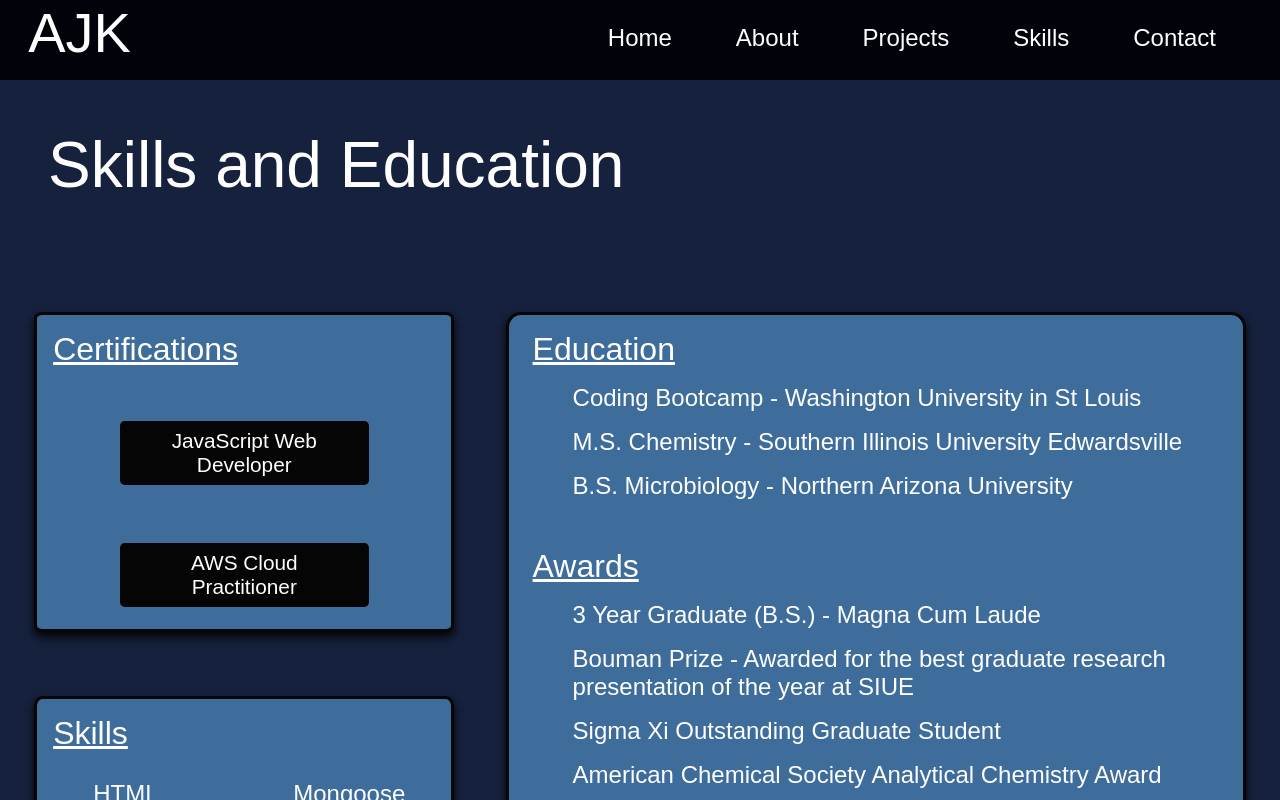
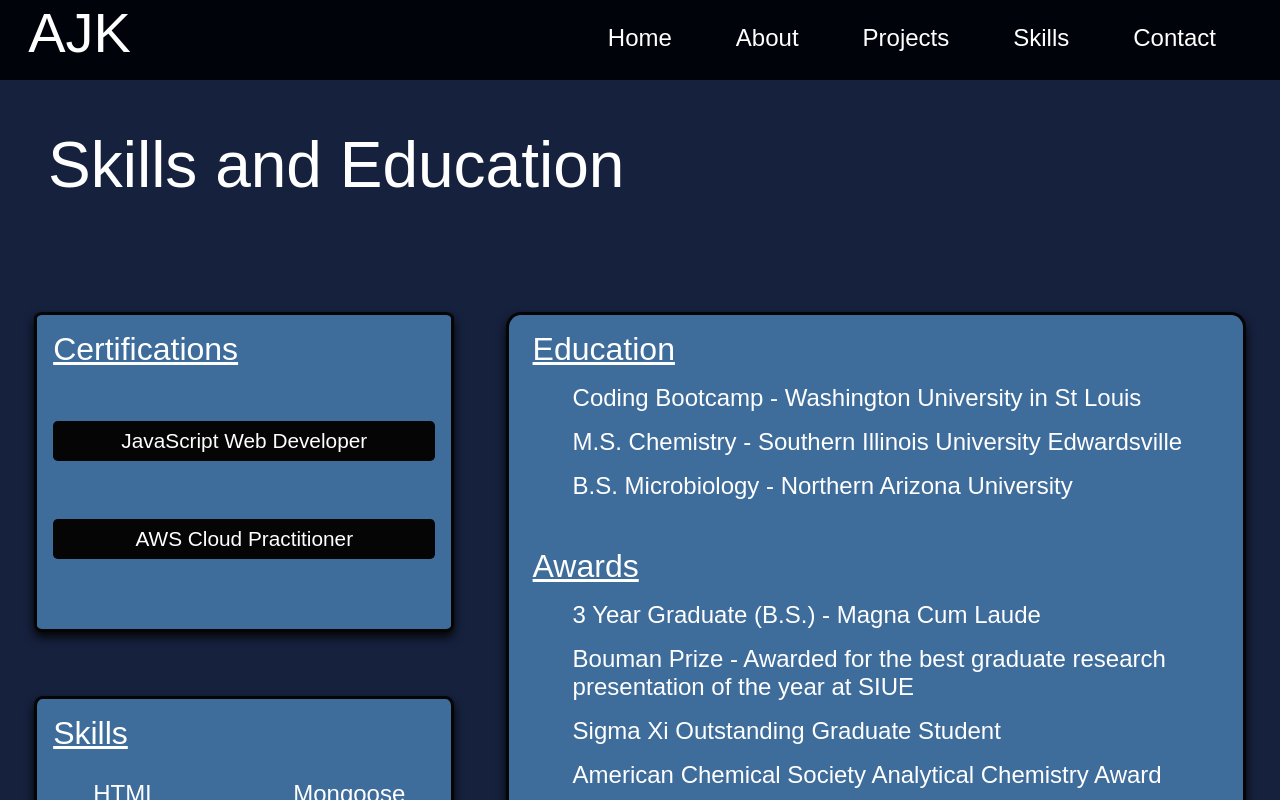
Before and after one commit to Kamadulski999/Kamadulski, a React (Create React App) app: page /Skills in a window 1280 px wide. Shown: the top 800 px of the page. Built offline with nearby package versions, Linux system fonts and the light colour scheme; a web font is replaced by a local one.

Commit message:
added pdf links for reusme and bootcamp certificate

```diff
--- a/src/Pages/Skills/index.js
+++ b/src/Pages/Skills/index.js
@@ -4,6 +4,21 @@ import './skills.css'
 
 
 function Skills() {
+
+    const certClick = () => {
+        // using Java Script method to get PDF file
+        fetch("assets/AndrewKamadulski.pdf").then(response => {
+            response.blob().then(blob => {
+                // Creating new object of PDF file
+                const fileURL = window.URL.createObjectURL(blob);
+                // Setting various property values
+                let alink = document.createElement('a');
+                alink.href = fileURL;
+                alink.download = 'AndrewKamadulski.pdf';
+                alink.click();
+            })
+        })
+    }
     return (
         <>
         <Nav />
@@ -14,8 +29,8 @@ function Skills() {
             <div className="card cert-card">
                     <div className="card-banner">Certifications</div>
                     <div className='btn-container'>
-                    <a href="https://docs.google.com/document/d/14rXxrd1tWIDdhrWqq_qM_HzFTw1dqg2gIR5dIb4nQDs/edit"  type="application/pdf"  className="skill-btn"><div className="btn">JavaScript Web Developer</div></a>
-                    <a href="https://www.credly.com/badges/cc09723b-dfa3-4ccc-b85e-b2e44b8fe9f5" className="skill-btn"><div className="btn">AWS Cloud Practitioner</div></a>
+                    <div  className="skill-btn" onClick={certClick}><div className="btn">JavaScript Web Developer</div></div>
+                    <div className="skill-btn"><a href="https://www.credly.com/badges/cc09723b-dfa3-4ccc-b85e-b2e44b8fe9f5"><div className="btn">AWS Cloud Practitioner</div></a></div>
                     </div>
             </div>
             <div className="skill-card card">
--- a/src/Pages/Skills/skills.css
+++ b/src/Pages/Skills/skills.css
@@ -53,6 +53,8 @@
     max-width: 30rem;
     text-align: center;
     }
+
+
 .btn {
     color:white;
 }
--- a/src/components/Footer/footer.css
+++ b/src/components/Footer/footer.css
@@ -16,7 +16,9 @@
     line-height: 1.5;
     padding-top: 2rem;
 }
-
+.resume {
+    cursor: pointer;
+}
 @media (max-width: 600px) {
 
 
--- a/src/components/Footer/index.js
+++ b/src/components/Footer/index.js
@@ -2,6 +2,21 @@ import './footer.css'
 
 
 function Footer() {
+
+    const resumeClick = () => {
+        // using Java Script method to get PDF file
+        fetch("assets/Resume.pdf").then(response => {
+            response.blob().then(blob => {
+                // Creating new object of PDF file
+                const fileURL = window.URL.createObjectURL(blob);
+                // Setting various property values
+                let alink = document.createElement('a');
+                alink.href = fileURL;
+                alink.download = 'AndrewKamadulski_Resume.pdf';
+                alink.click();
+            })
+        })
+    }
        return (
         <>
         <div className="footer-container">
@@ -15,7 +30,7 @@ function Footer() {
         <div className="footer pr-5">
         <a href="https://github.com/Kamadulski999/">Github</a><br></br>
         <a href="mailto:andrew.kamadulski@gmail.com">Email</a><br></br>
-        <a href="/assets/Resume.pdf">Resume</a><br></br>
+        <div className="resume" onClick={resumeClick}>Resume</div><br></br>
         </div>
         </div>
         </>
```
Also changed, not shown: 2 other files (tests, documents, lock files or other folders).
